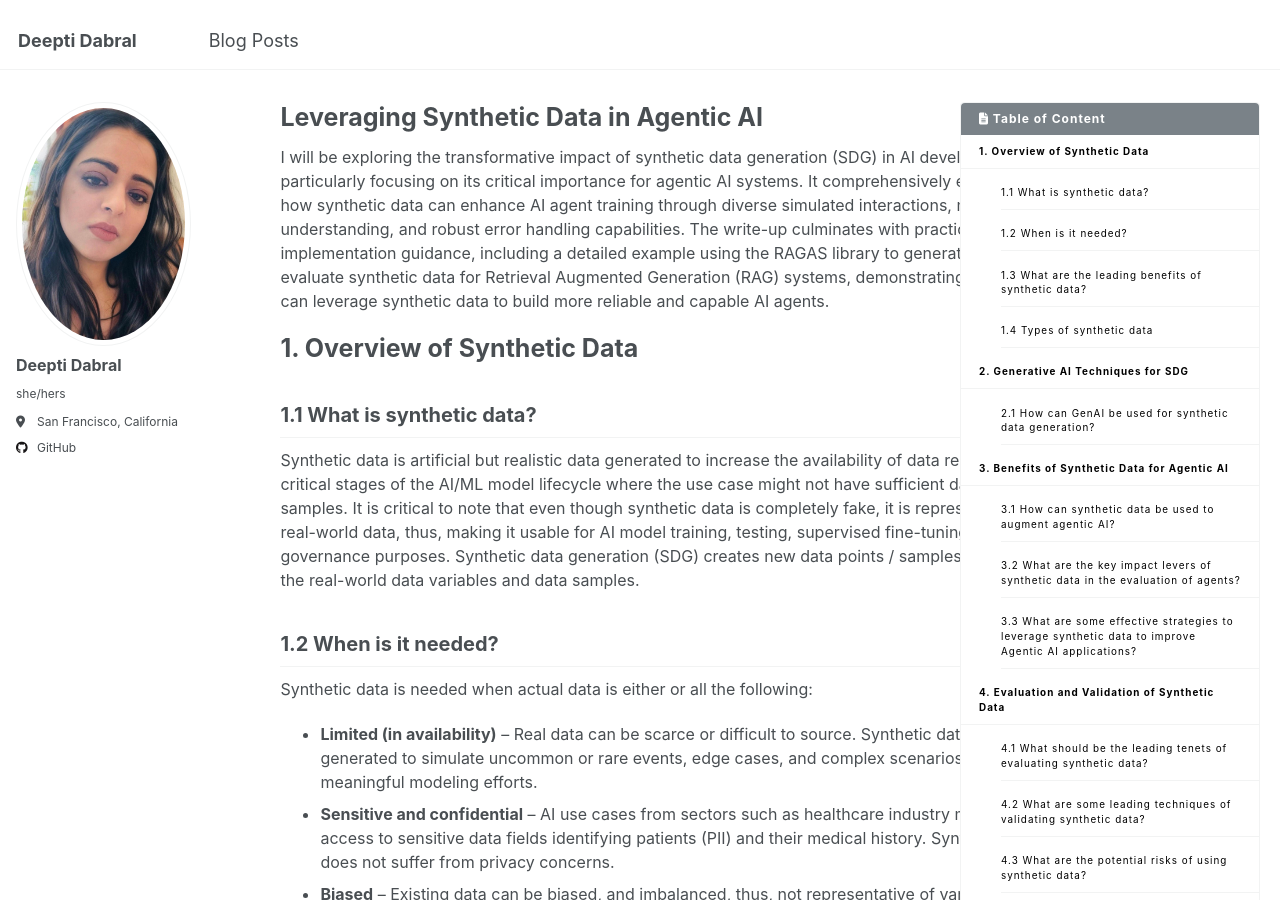
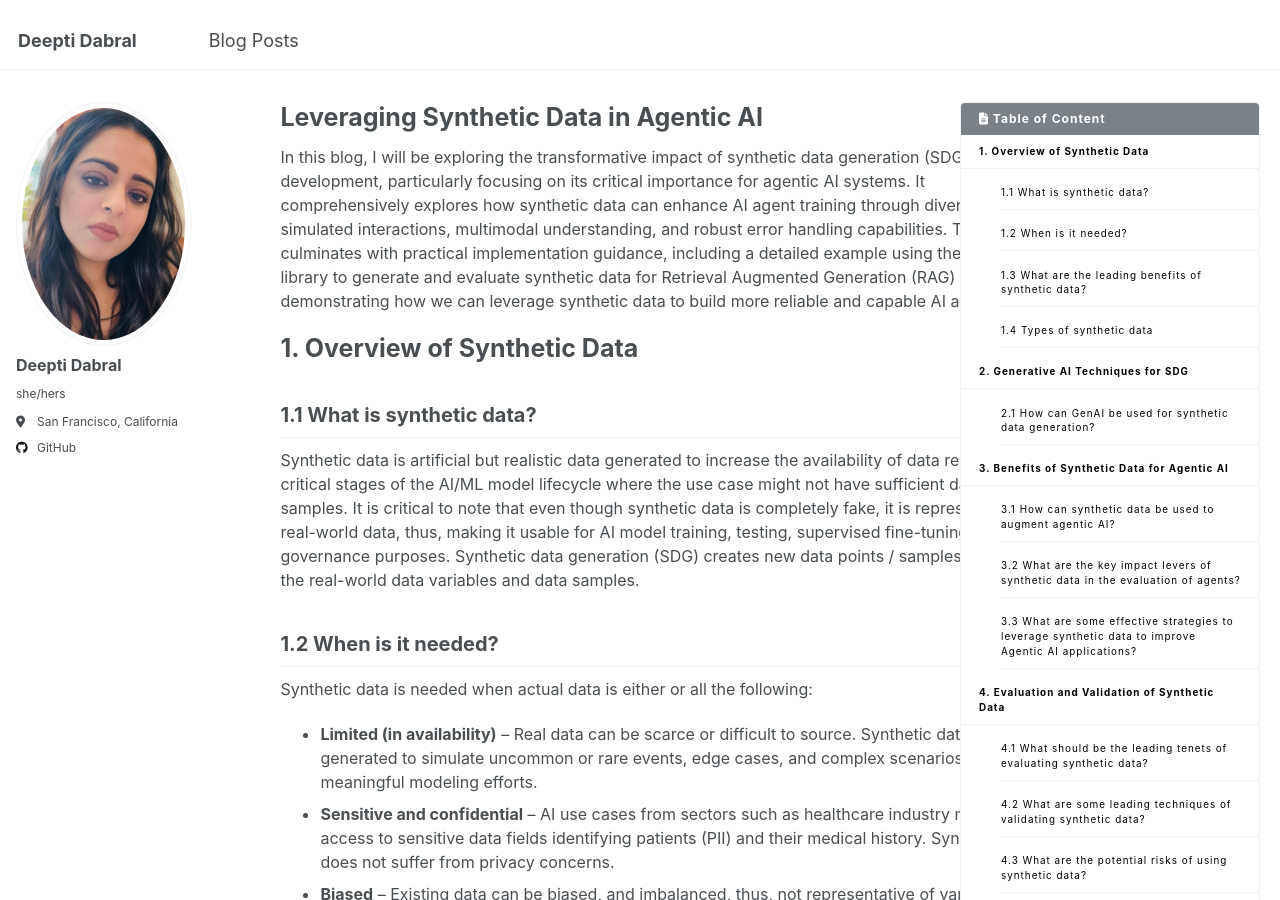
Before and after one commit to deeptidabral/deeptidabral.github.io, a Jekyll site: the page built from _posts/2024-02-12-synthetic-data.md, in a window 1280 px wide and 900 px high. Built offline with Jekyll 4.4.1, drawn with Linux system fonts in a browser that asks for light colours.

Commit message:
update 2

```diff
--- a/_posts/2024-02-12-synthetic-data.md
+++ b/_posts/2024-02-12-synthetic-data.md
@@ -5,7 +5,7 @@ permalink: /posts/2024/02/leveraging-synthetic-data-in-agentic-ai/
 toc: true
 ---
 
-I will be exploring the transformative impact of synthetic data generation (SDG) in AI development, particularly focusing on its critical importance for agentic AI systems. It comprehensively explores how synthetic data can enhance AI agent training through diverse simulated interactions, multimodal understanding, and robust error handling capabilities. The write-up culminates with practical implementation guidance, including a detailed example using the RAGAS library to generate and evaluate synthetic data for Retrieval Augmented Generation (RAG) systems, demonstrating how we can leverage synthetic data to build more reliable and capable AI agents.
+In this blog, I will be exploring the transformative impact of synthetic data generation (SDG) in AI development, particularly focusing on its critical importance for agentic AI systems. It comprehensively explores how synthetic data can enhance AI agent training through diverse simulated interactions, multimodal understanding, and robust error handling capabilities. The write-up culminates with practical implementation guidance, including a detailed example using the RAGAS library to generate and evaluate synthetic data for Retrieval Augmented Generation (RAG) systems, demonstrating how we can leverage synthetic data to build more reliable and capable AI agents.
 
 # 1. Overview of Synthetic Data
 ## 1.1 What is synthetic data?
```
